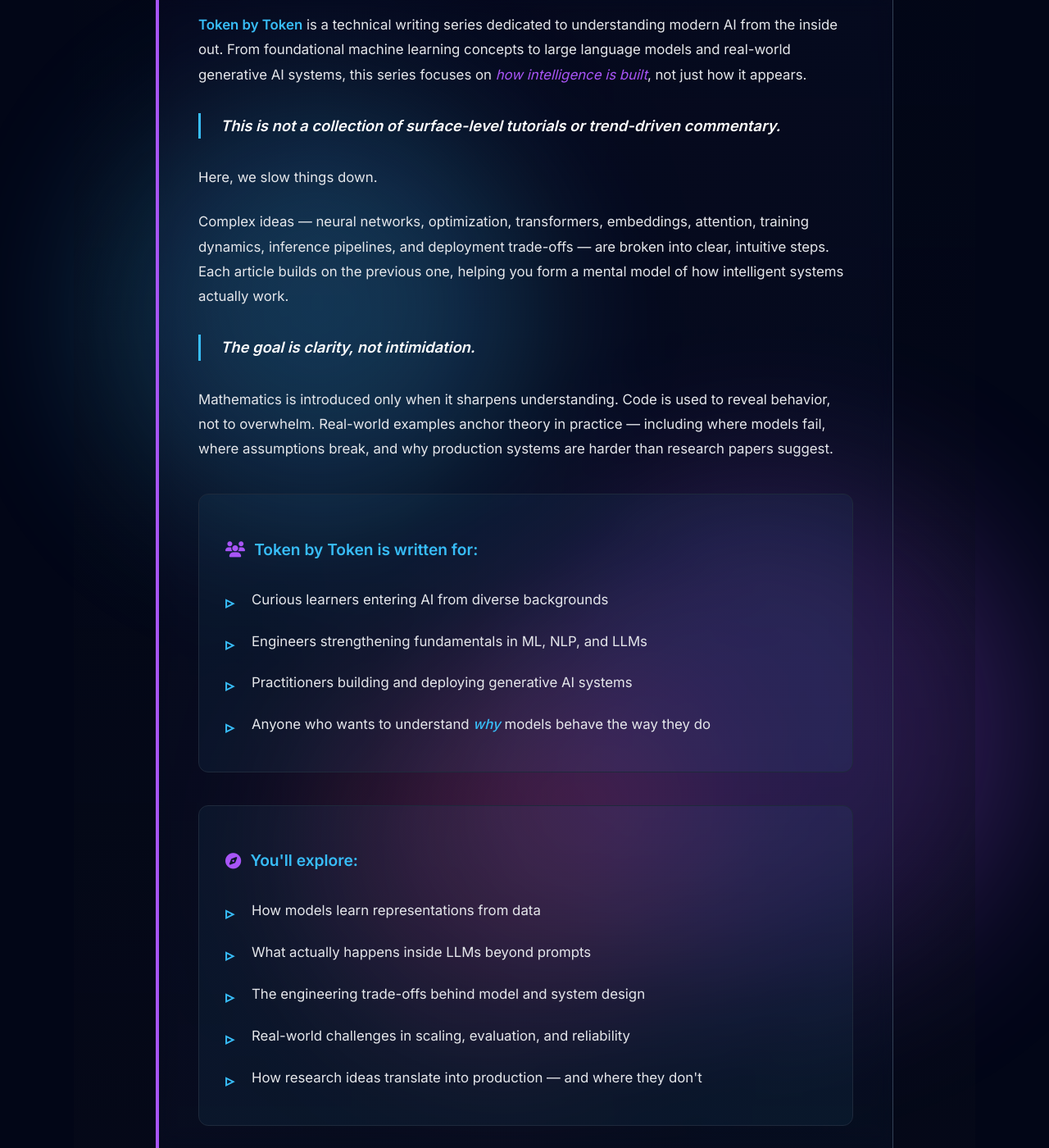
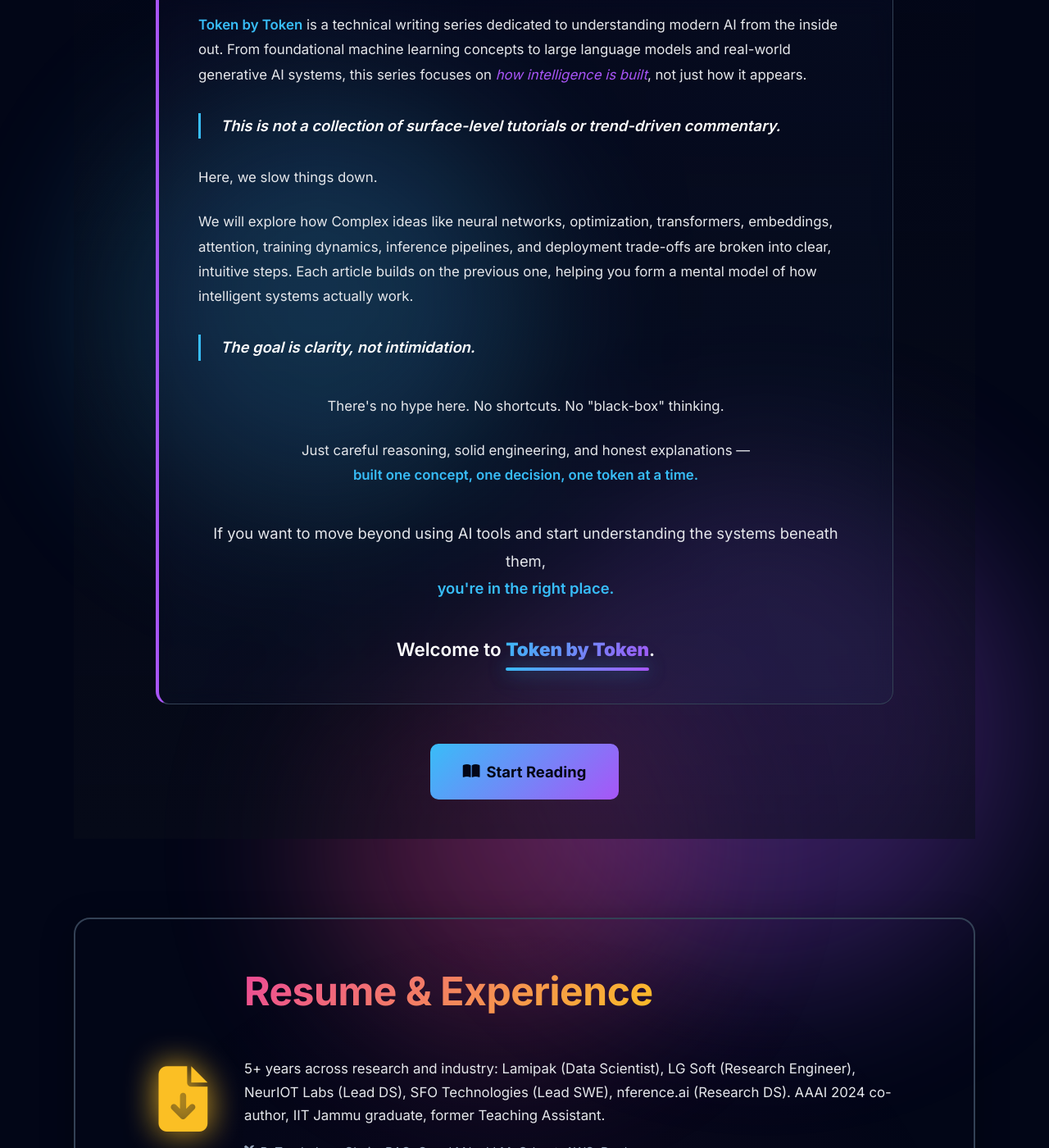
Before and after one commit to mayank1101/mayank1101.github.io, a Jekyll site: the page built from index.html, in a window 1280 px wide and 1400 px high, scrolled down 2522 px. Shown: the whole window at 82% size. Built offline with Jekyll 4.4.1, drawn with Linux system fonts in a browser that asks for light colours; some of the changed text lies outside the part shown.

Commit message:
added into manifesto

```diff
--- a/index.html
+++ b/index.html
@@ -156,7 +156,7 @@
 <div class="container section scroll-animate">
     <h2><i class="fas fa-pen-fancy"></i> Token by Token</h2>
     <p class="muted" style="max-width: 900px; margin: 0 auto 1.5rem; text-align: center; font-size: 1.15rem; font-weight: 500;">
-        Understanding AI, ML, LLMs, and Real-World Generative Systems — One Step at a Time
+        Understanding AI, ML, LLMs, and Real-World Generative Systems One Step at a Time
     </p>
 
     <div class="manifesto-container">
@@ -165,7 +165,7 @@
                 Artificial intelligence doesn't think in moments of magic.
             </p>
             <p class="manifesto-intro">
-                It learns, reasons, and generates outcomes <strong>token by token</strong> — through math, data, and carefully engineered systems.
+                It learns, reasons, and generates outcomes <strong>token by token</strong> through math, data, and carefully engineered systems.
             </p>
         </div>
 
@@ -182,37 +182,12 @@
         </p>
 
         <p class="manifesto-text">
-            Complex ideas — neural networks, optimization, transformers, embeddings, attention, training dynamics, inference pipelines, and deployment trade-offs — are broken into clear, intuitive steps. Each article builds on the previous one, helping you form a mental model of how intelligent systems actually work.
+            We will explore how Complex ideas like neural networks, optimization, transformers, embeddings, attention, training dynamics, inference pipelines, and deployment trade-offs are broken into clear, intuitive steps. Each article builds on the previous one, helping you form a mental model of how intelligent systems actually work.
         </p>
 
         <p class="manifesto-highlight">
             The goal is clarity, not intimidation.
         </p>
-
-        <p class="manifesto-text">
-            Mathematics is introduced only when it sharpens understanding. Code is used to reveal behavior, not to overwhelm. Real-world examples anchor theory in practice — including where models fail, where assumptions break, and why production systems are harder than research papers suggest.
-        </p>
-
-        <div class="manifesto-audience">
-            <h3><i class="fas fa-users"></i> Token by Token is written for:</h3>
-            <ul>
-                <li>Curious learners entering AI from diverse backgrounds</li>
-                <li>Engineers strengthening fundamentals in ML, NLP, and LLMs</li>
-                <li>Practitioners building and deploying generative AI systems</li>
-                <li>Anyone who wants to understand <em>why</em> models behave the way they do</li>
-            </ul>
-        </div>
-
-        <div class="manifesto-topics">
-            <h3><i class="fas fa-compass"></i> You'll explore:</h3>
-            <ul>
-                <li>How models learn representations from data</li>
-                <li>What actually happens inside LLMs beyond prompts</li>
-                <li>The engineering trade-offs behind model and system design</li>
-                <li>Real-world challenges in scaling, evaluation, and reliability</li>
-                <li>How research ideas translate into production — and where they don't</li>
-            </ul>
-        </div>
 
         <div class="manifesto-closing">
             <p class="manifesto-text">
```
